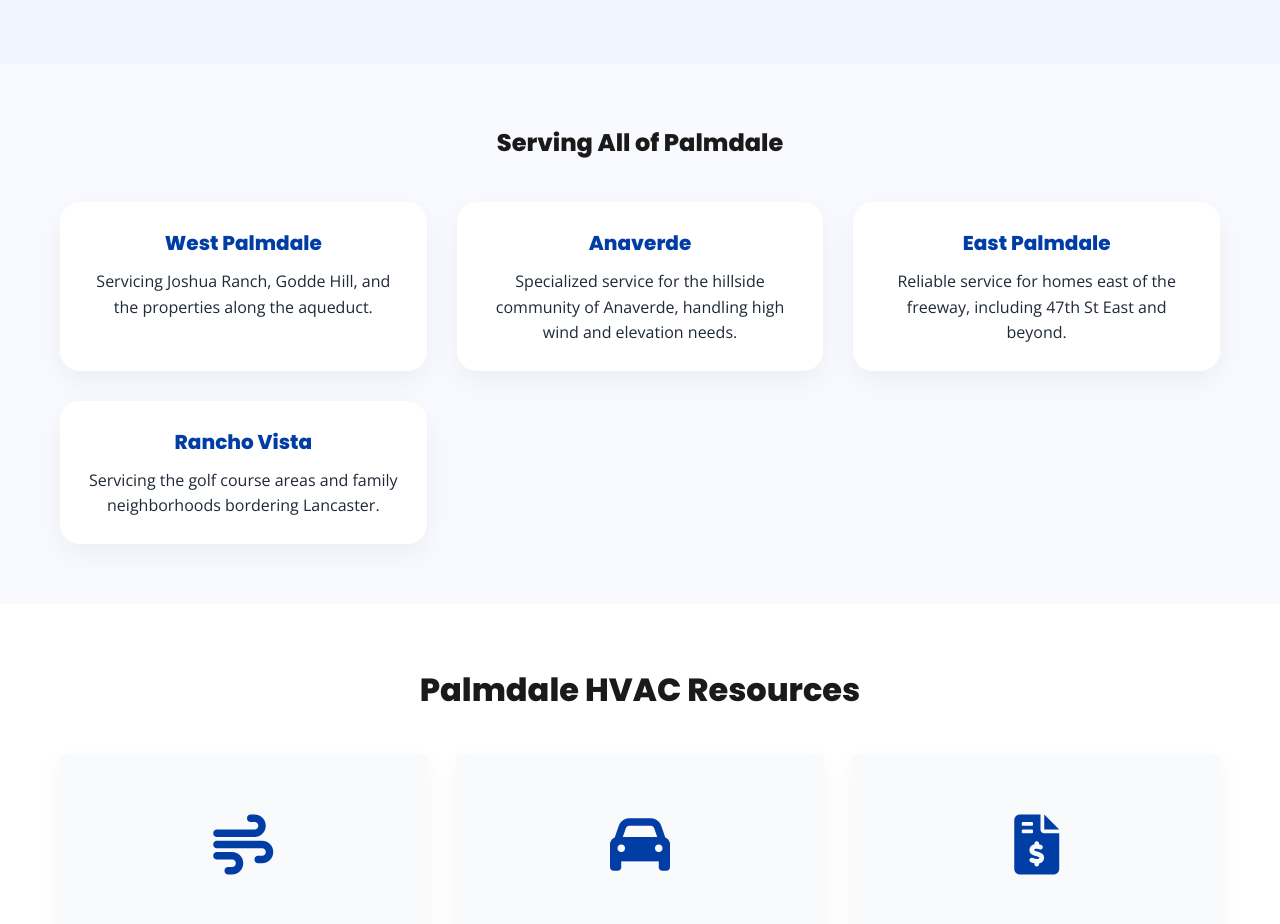
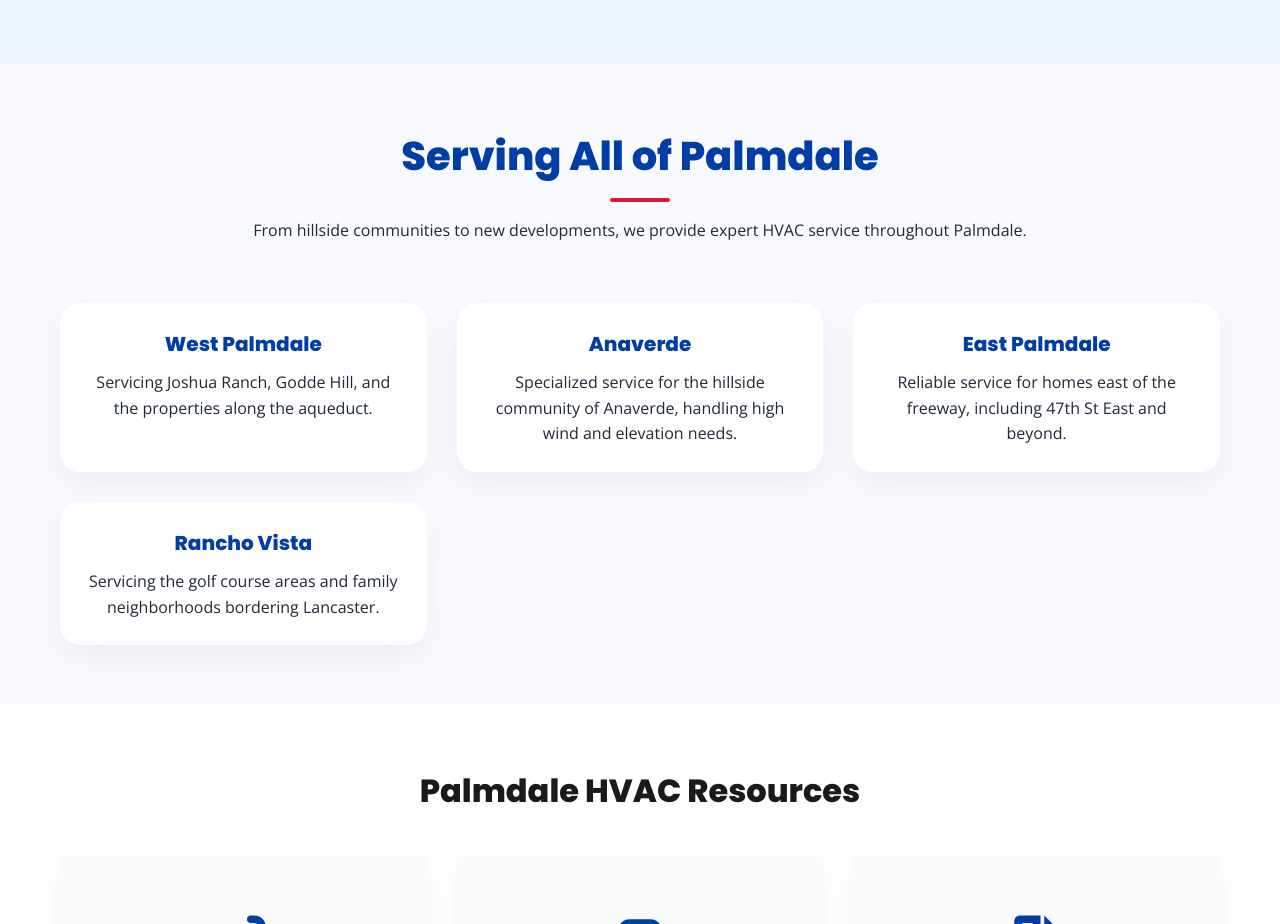
Before and after one commit to Dronesmiths/Working-Class-HVAC, a plain HTML site: page locations/palmdale/index.html in a window 1280 px wide. Shown: the part 2580-3504 px from the top of the page. Drawn offline with nearby package versions, Linux system fonts and the light colour scheme.

Commit message:
Add proper section-title styling to neighborhood sections

```diff
--- a/locations/palmdale/index.html
+++ b/locations/palmdale/index.html
@@ -189,8 +189,11 @@
     <!-- Neighborhoods -->
     <section id="neighborhoods" style="background: #f8faff; padding: 60px 0;">
         <div class="container">
-            <h2 style="text-align: center; margin-bottom: 40px; color: var(--primary-dark);">Serving All of Palmdale
-            </h2>
+            <div class="section-title">
+                <h2>Serving All of Palmdale</h2>
+                <p>From hillside communities to new developments, we provide expert HVAC service throughout Palmdale.
+                </p>
+            </div>
             <div class="features-grid" style="grid-template-columns: repeat(auto-fit, minmax(280px, 1fr));">
                 <div class="feature-card" style="background: #fff; padding: 25px;">
                     <h3 style="margin-bottom: 10px; color: var(--primary-blue);">West Palmdale</h3>
```
Also changed, not shown: locations/lancaster/index.html (+4 -2 lines).
